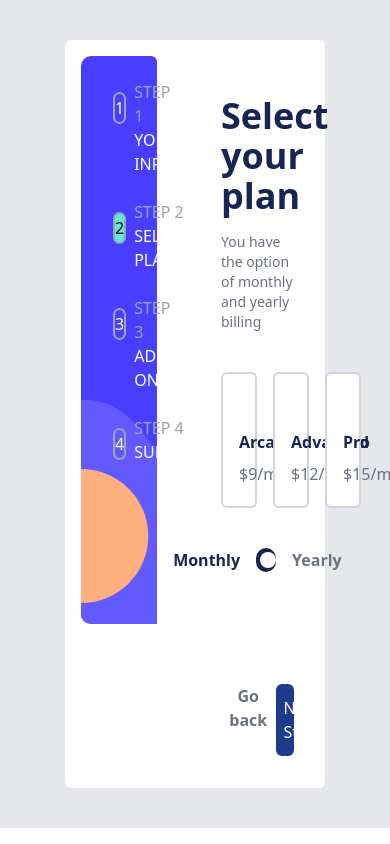
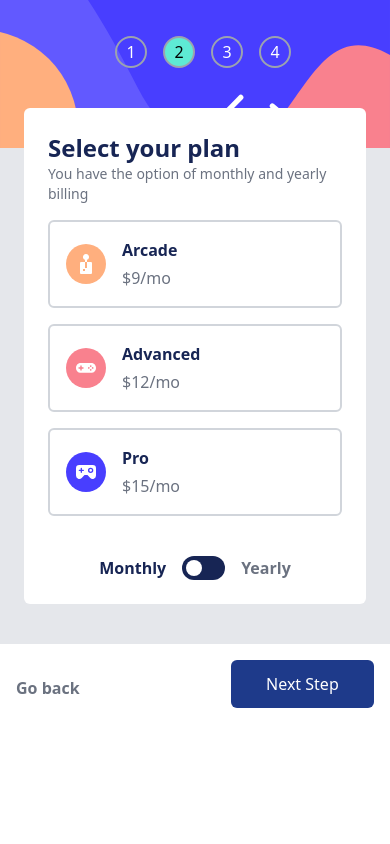
Before and after one commit to Balosod/multiform, a React (Create React App) app: page / in a window 390 px wide. Both pictures are taken after a click on the button "Next Step". Built offline with nearby package versions, Linux system fonts and the light colour scheme.

Commit message:
commited

```diff
--- a/src/components/multiForm.js
+++ b/src/components/multiForm.js
@@ -172,6 +172,7 @@ const infoHandler = () => {
     }
 
     const handlePlanSelection = (plan) => {
+        console.log(plan)
         setPlanError(false)
         setSelectedPlan({ name: plan.name, price: plan.priceMonthly || plan.priceYearly, isYearly: isYearly });
 
@@ -199,13 +200,14 @@ const infoHandler = () => {
     return(
 
         <div className="bg-gray-200  flex justify-center">
-
-           <div className="flex flex-row space-x-10 w-2/3 my-10 rounded-md p-4 bg-white ">
+           {/* sm:bg-yellow-200 md:bg-gray-200 lg:bg-red-200 md:bg-white   */}
+           {/* sm:bg-gray-200 md:bg-white */}
+           <div className="flex sm:flex-col md:flex-row  md:space-x-4 sm:w-full md:w-2/3 md:my-10 md:rounded-md sm:p-0 md:p-4 sm:bg-gray-200 md:bg-white">
 
             {/* Step */}
             <Step stepOneColor={stepOneColor} stepTwoColor={stepTwoColor} stepThreeColor={stepThreeColor} stepFourColor={stepFourColor} />
 
-            <div className=' pl-6 pr-10 w-3/5'>
+            <div className='md:mt-10   sm:full md:w-full'>
 
 
                 {/* PERSONAL INFO */}
--- a/src/components/selectPlan.js
+++ b/src/components/selectPlan.js
@@ -57,17 +57,18 @@ const SelectPlan = ({stepTwoColor,backToStepOne, selectedPlan,handlePlanSelectio
 
 
     return (
-        <div className={`${stepTwoColor?'block':'hidden'}`}>
-                    <p className='text-blue-950 text-4xl mt-10 font-bold'>Select your plan</p>
-                    <p className='text-gray-500 mt-4 text-sm'>You have the option of monthly and yearly billing</p>
+        <div className={`${stepTwoColor?'block':'hidden'} -mt-10`}>
+             <div className="sm:bg-white  sm:rounded-md sm:mx-6 sm:p-6 md:p-12">
+                    <p className='text-blue-950 sm:text-2xl md:text-4xl  font-bold'>Select your plan</p>
+                    <p className='text-gray-500 md:mt-2 md:mb-10 text-sm'>You have the option of monthly and yearly billing</p>
 
                     {/* {planError && (<p className='text-red-500 mt-6 text-sm text-center'>Please Select A Plan</p>)} */}
 
-                     <div className={`flex flex-row space-x-4 mt-10 ${isYearly?'hidden':'block'}`}>
+                     <div className={`flex sm:flex-col md:flex-row md:space-x-4 md:mt-10  ${isYearly?'hidden':'block'}`}>
                      {(monthlyPlans).map((plan)=>(
 
-                         <div key={plan.name}  className={`border-2 cursor-pointer rounded-md bg-white w-1/3 p-4 ${selectedPlan.name === plan.name && selectedPlan.isYearly === false?'border-blue-500':'border-gray-300'} ${planError?'border-red-400':''}`} onClick={() => handlePlanSelection(plan)}>
-                         <div>
+                         <div key={plan.name}  className={`border-2 cursor-pointer rounded-md bg-white sm:w-full sm:mt-4 md:mt-0 md:w-1/3 p-4 ${selectedPlan.name === plan.name && selectedPlan.isYearly === false?'border-blue-500':'border-gray-300'} ${planError?'border-red-400':''}`} onClick={() => handlePlanSelection(plan)}>
+                         <div className="flex sm:flex-row md:flex-col">
                              <img
                                  className=""
                                  src={plan.imageUrl}
@@ -75,20 +76,24 @@ const SelectPlan = ({stepTwoColor,backToStepOne, selectedPlan,handlePlanSelectio
                                  width={40}
                                  height={40}
                                  />
-                             <p className="text-blue-950 text-left font-bold mt-10">{plan.name}</p>
-                             <p className="text-gray-500 text-left mt-2">{isYearly?plan.priceYearly:plan.priceMonthly}</p>
-                             <p className="text-blue-950 text-left text-sm mt-1">{isYearly?plan.freeYearPlan:''}</p>
+                            <p className="flex sm:ml-4 md:ml-0 sm:flex-col md:flex-col">
+                            <p className="text-blue-950 text-left font-bold  md:mt-10">{plan.name}</p>
+                            <p className="text-gray-500 text-left sm:mt-1 md:mt-2">{isYearly?plan.priceYearly:plan.priceMonthly}</p>
+                            </p>
+
+
+                             <p className="text-blue-950 text-left text-sm md:mt-1">{isYearly?plan.freeYearPlan:''}</p>
                          </div>
 
                          </div>
                      ))}
                     </div>
 
-                    <div className={`flex flex-row space-x-4 mt-10 ${isYearly?'block':'hidden'}`}>
+                    <div className={`flex sm:flex-col md:flex-row md:space-x-4 md:mt-10 ${isYearly?'block':'hidden'}`}>
                      {(yearlyPlans).map((plan)=>(
 
-                         <div key={plan.name}  className={`border-2 cursor-pointer rounded-md bg-white w-1/3 p-4 ${selectedPlan.name === plan.name && selectedPlan.isYearly === true?'border-blue-500':'border-gray-300'} ${planError?'border-red-400':''}`} onClick={() => handlePlanSelection(plan)}>
-                         <div>
+                        <div key={plan.name}  className={`border-2 cursor-pointer rounded-md bg-white sm:w-full sm:mt-4 md:mt-0 md:w-1/3 p-4 ${selectedPlan.name === plan.name && selectedPlan.isYearly === true?'border-blue-500':'border-gray-300'} ${planError?'border-red-400':''}`} onClick={() => handlePlanSelection(plan)}>
+                        <div className="flex sm:flex-row md:flex-col">
                             <img
                                 className=""
                                 src={plan.imageUrl}
@@ -96,9 +101,14 @@ const SelectPlan = ({stepTwoColor,backToStepOne, selectedPlan,handlePlanSelectio
                                 width={40}
                                 height={40}
                                 />
-                             <p className="text-blue-950 text-left font-bold mt-10">{plan.name}</p>
-                             <p className="text-gray-500 text-left mt-2">{isYearly?plan.priceYearly:plan.priceMonthly}</p>
-                             <p className="text-blue-950 text-left text-sm mt-1">{isYearly?plan.freeYearPlan:''}</p>
+                           <p className="flex sm:ml-4 md:ml-0 sm:flex-col md:flex-col">
+                           <p className="text-blue-950 text-left font-bold  md:mt-10">{plan.name}</p>
+                           <p className="text-gray-500 text-left sm:mt-1 md:mt-2">{isYearly?plan.priceYearly:plan.priceMonthly}</p>
+                           <p className="text-blue-950 text-left text-sm md:mt-1">{isYearly?plan.freeYearPlan:''}</p>
+                           </p>
+
+
+
                         </div>
 
                         </div>
@@ -130,13 +140,13 @@ const SelectPlan = ({stepTwoColor,backToStepOne, selectedPlan,handlePlanSelectio
                         </div>
 
 
+                </div>
 
 
-
-                    <div className='flex flex-col mt-8'>
-                        <div className="flex flex-row justify-between">
-                        <button onClick={backToStepOne} className='place-self-start bg-white mb-4 mt-20 text-gray-500 font-bold rounded-md'>Go back</button>
-                        <button onClick={planHandler} className='place-self-end bg-blue-900 mb-4 w-1/4 px-2 py-3 mt-20 text-white rounded-md'>Next Step</button>
+                    <div className='flex flex-col sm:bg-white    md:p-0 sm:mt-10 md:mt-0 sm:full md:w-full'>
+                        <div className="flex flex-row justify-between sm:mx-4 md:mx-20">
+                        <button onClick={backToStepOne} className='place-self-start bg-white mb-4 sm:mt-8 md:mt-20 text-gray-500 font-bold rounded-md'>Go back</button>
+                        <button onClick={planHandler} className='place-self-end bg-blue-900 mb-4 sm:w-2/5 md:w-1/4 px-2 py-3 sm:mt-4 md:mt-20 text-white rounded-md'>Next Step</button>
                         </div>
 
                     </div>
--- a/src/components/steps.js
+++ b/src/components/steps.js
@@ -1,4 +1,5 @@
-import bgSide from '../bg-sidebar-desktop.svg'
+// import bgSide from '../bg-sidebar-desktop.svg';
+// import bgmobile from '../bg-sidebar-mobile.svg'
 
 
 const Step = ({stepOneColor,stepTwoColor,stepThreeColor, stepFourColor}) =>{
@@ -31,21 +32,20 @@ const Step = ({stepOneColor,stepTwoColor,stepThreeColor, stepFourColor}) =>{
     ]
 
     return(
-        <div className="rounded-md w-1/3 "
-        style={{
-            backgroundImage: `url(${bgSide})`,
-            backgroundRepeat: 'no-repeat',
-        }}
+
+        <div className="sm:bg-mobile md:bg-desktop md:rounded-md bg-no-repeat bg-cover sm:w-full md:w-2/4 "
+
         >
+            <div className="flex sm:flex-row md:flex-col  justify-center  md:ml-0 sm:mt-6 sm:mb-16 sm:mt-6 ">
             {steps.map((step)=>(
 
-                <div key={step.name} className='flex flex-row space-x-2 pl-8 pt-6'>
+                <div key={step.name} className='flex flex-row  space-x-4 sm:pl-4 sm:pb-4 md:pb-0 md:pl-8 md:pt-6'>
                     <div className={`flex rounded-full mt-3 border-2 w-8 h-8 border-gray-400 mt-2 ${step.stage?'bg-teal-300':''}`}>
                         <div className={`mx-auto my-auto ${step.stage?'':'text-white'}`} >
                             {step.figure}
                         </div>
                     </div>
-                    <div className=' flex flex-col '>
+                    <div className=' sm:hidden md:block flex flex-col '>
                        <p className='text-gray-400'>{step.name}</p>
                        <p className='text-white'>{step.content}</p>
                     </div>
@@ -53,8 +53,32 @@ const Step = ({stepOneColor,stepTwoColor,stepThreeColor, stepFourColor}) =>{
                 </div>
 
             ))}
+            </div>
         </div>
+
+
     )
 }
 
 export default Step;
+
+
+{/* <div className="rounded-md w-full p-10  sm:block md:hidden"
+        // style={{
+        //     backgroundImage: `url(${bgmobile})`,
+        //     backgroundRepeat: 'no-repeat',
+        // }}
+        // > <div className='flex flex-row space-x-2 justify-center sm:mb-20'>
+        //     {steps.map((step)=>(
+
+        //         <div key={step.name} className=''>
+        //             <div className={`flex rounded-full mt-3 border-2 w-8 h-8 border-gray-400 mt-2 ${step.stage?'bg-teal-300':''}`}>
+        //                 <div className={`mx-auto my-auto ${step.stage?'':'text-white'}`} >
+        //                     {step.figure}
+        //                 </div>
+        //             </div>
+        //         </div>
+
+        //     ))}
+        //     </div>
+        // </div> */}
--- a/src/components/summary.js
+++ b/src/components/summary.js
@@ -21,8 +21,9 @@ const Summary = ({stepFourColor,lastStep,isYearly,selectedPlan,selectedAdds,jump
 
 
     return(
-        <div className={`${stepFourColor === true && lastStep === false?'block':'hidden'}`}>
-                    <p className='text-blue-950 text-4xl mt-10 font-bold'>Finishing up</p>
+        <div className={`${stepFourColor === true && lastStep === false?'block':'hidden'} -mt-10`}>
+            <div className="sm:bg-white  sm:rounded-md sm:mx-6 sm:p-6 md:p-12">
+                    <p className='text-blue-950 text-4xl  font-bold'>Finishing up</p>
                     <p className='text-gray-500 mt-2 text-sm'>Double-check everything looks OK before confirming.</p>
 
                     <div className="flex flex-col mt-8 p-2">
@@ -58,10 +59,20 @@ const Summary = ({stepFourColor,lastStep,isYearly,selectedPlan,selectedAdds,jump
 
                     </div>
 
-                    <div className='flex flex-col mt-4'>
+                    </div>
+
+                    {/* <div className='flex flex-col mt-4'>
                         <div className="flex flex-row justify-between">
                         <button onClick={backToStepThree}  className='place-self-start bg-white mb-4 mt-20 text-gray-500 font-bold rounded-md'>Go back</button>
                         <button onClick={confirm} className='place-self-end bg-blue-900 mb-4 w-1/4 px-2 py-3 mt-20 text-white rounded-md'>Confirm</button>
+                        </div>
+
+                    </div>  */}
+
+                    <div className='flex flex-col sm:bg-white    md:p-0 sm:mt-10 md:mt-0 sm:full md:w-full'>
+                        <div className="flex flex-row justify-between sm:mx-4 md:mx-20">
+                        <button onClick={backToStepThree} className='place-self-start bg-white mb-4 sm:mt-8 md:mt-20 text-gray-500 font-bold rounded-md'>Go back</button>
+                        <button onClick={confirm} className='place-self-end bg-blue-900 mb-4 sm:w-2/5 md:w-1/4 px-2 py-3 sm:mt-4 md:mt-20 text-white rounded-md'>Confirm</button>
                         </div>
 
                     </div>
--- a/tailwind.config.js
+++ b/tailwind.config.js
@@ -19,7 +19,12 @@ module.exports = {
 			"2xl": "1536px",
 			// => @media (min-width: 1536px) { ... }
 		},
-      extend: {},
+      extend: {
+		backgroundImage: {
+			'desktop': "url('../bg-sidebar-desktop.svg')",
+			'mobile': "url('../bg-sidebar-mobile.svg')",
+		  },
+	  },
     },
     variants: {},
     plugins: [],
```
Also changed, not shown: src/components/addOns.js (+19 -9 lines), src/components/personalInfo.js (+10 -5 lines), src/bg-sidebar-mobile.svg (added). Lines whose indentation alone changed are shown as unchanged.
